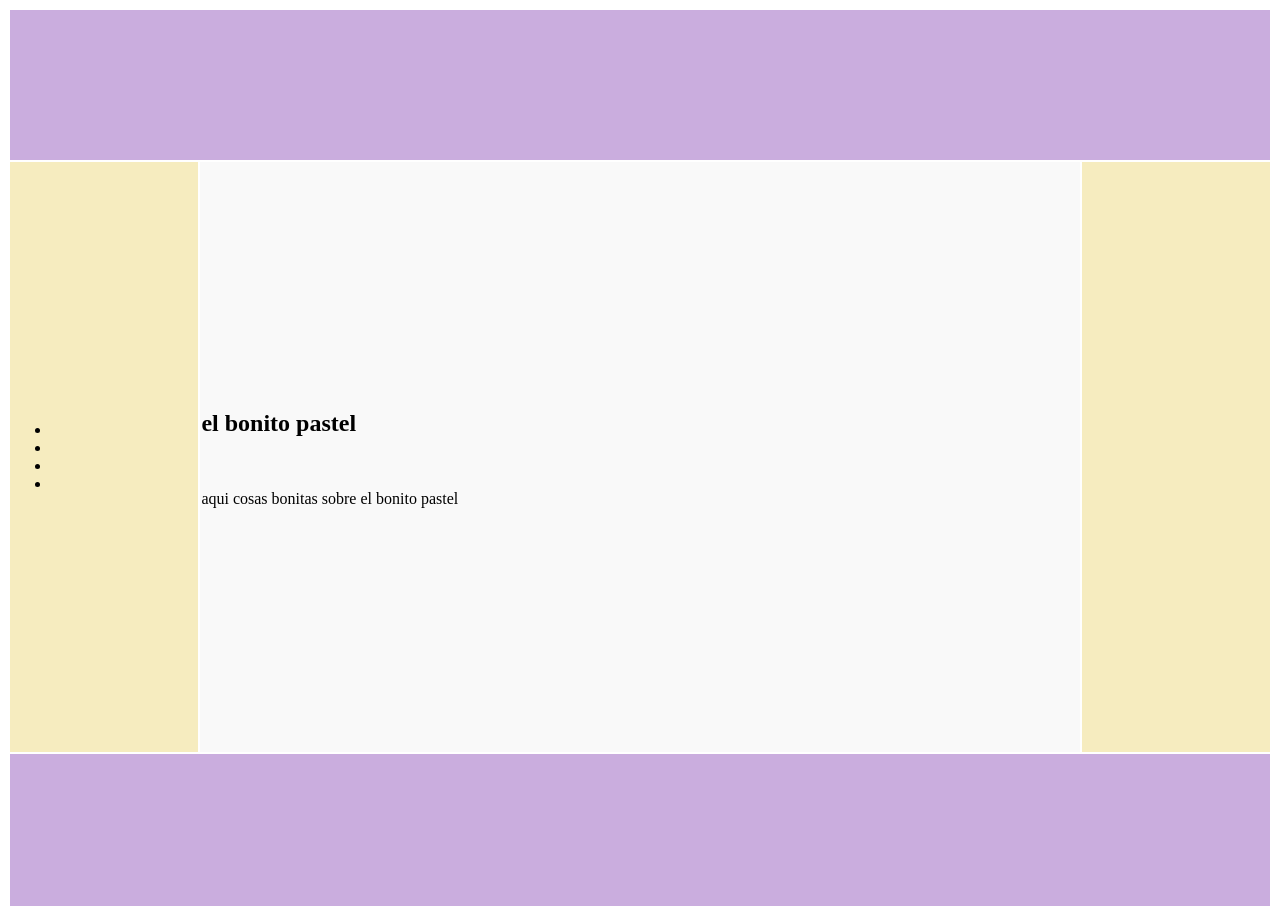
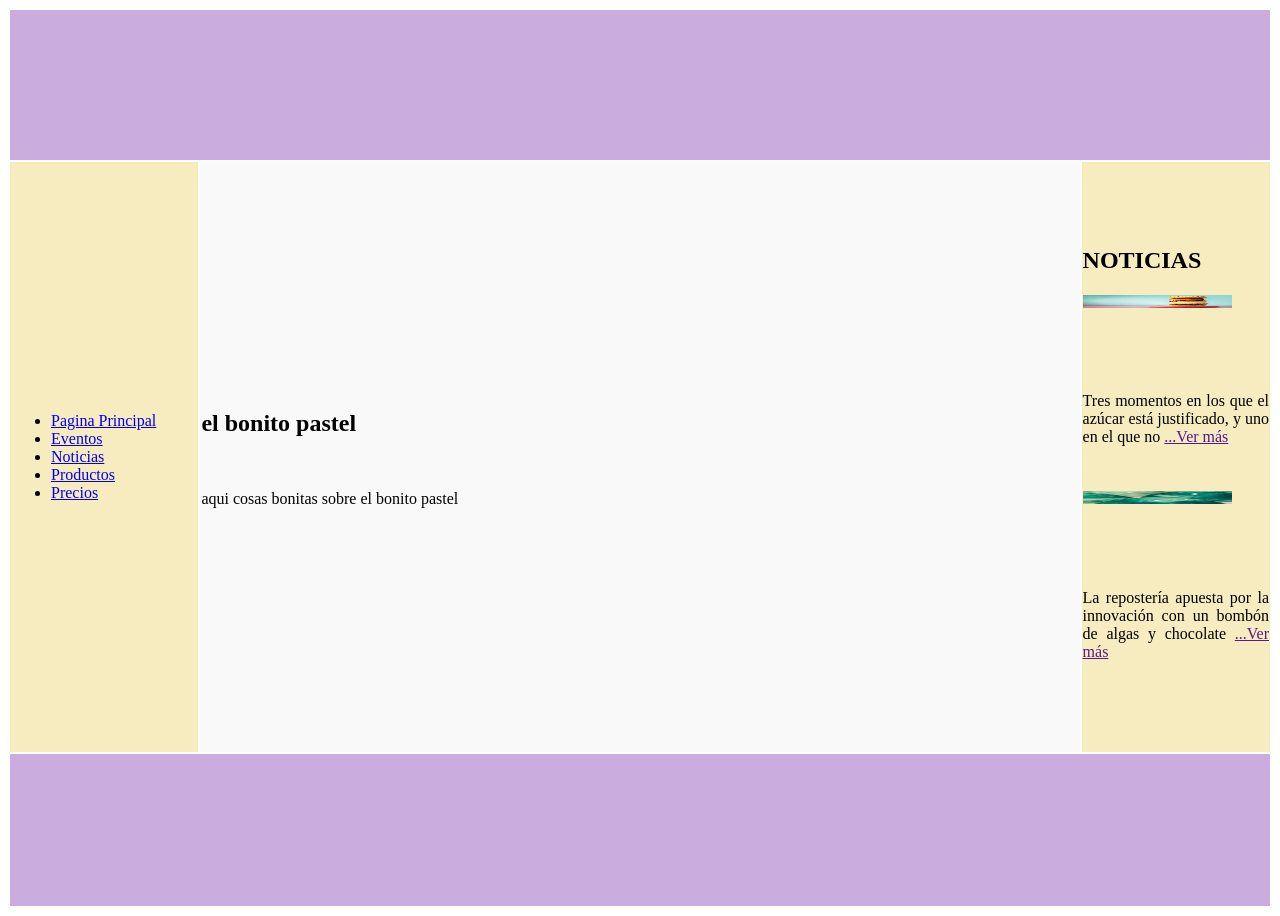
Before and after one commit to urraparra/reposteria, a plain HTML site: page index.html in a window 1280 px wide. Drawn offline with Linux system fonts and the light colour scheme.

Commit message:
noticias

```diff
--- a/aside.css
+++ b/aside.css
@@ -2,3 +2,14 @@
     width: 15%;
     background-color: #f6ecbf;
 }
+.fotosNoticiasAside{
+    text-align: center;
+    height: 15%;
+    width: 80%;
+}
+.divNoticiasAside{
+    text-align: justify;
+    width: 100%;
+    height: 15%;
+    margin-bottom: 10px;
+}
--- a/index.html
+++ b/index.html
@@ -19,10 +19,11 @@
         <tr>
             <td class="nav">
                 <ul>
-                    <li><a href="#"></a></li>
-                    <li><a href="#"></a></li>
-                    <li><a href="#"></a></li>
-                    <li><a href="#"></a></li>
+                    <li><a href="#">Pagina Principal</a></li>
+                    <li><a href="#">Eventos</a></li>
+                    <li><a href="#">Noticias</a></li>
+                    <li><a href="#">Productos</a></li>
+                    <li><a href="#">Precios</a></li>
                 </ul>
             </td>
             <td class="section"> <!--hay que mantener la estructura y veremos cuantos articles utilizamos en la section-->
@@ -34,6 +35,11 @@
                 <p>aqui cosas bonitas sobre el bonito pastel</p>
             </td></article>
             <td class="aside">
+                <h2>NOTICIAS</h2>
+                <div class="divNoticiasAside"><img class="fotosNoticiasAside" src="Fotos/Donas.jpg" alt=""></div>
+                <div class="divNoticiasAside">Tres momentos en los que el azúcar está justificado, y uno en el que no <a href="">...Ver más</a></div>
+                <div class="divNoticiasAside"><img class="fotosNoticiasAside" src="Fotos/bombonAlga.jfif" alt=""></div>
+                <div class="divNoticiasAside">La repostería apuesta por la innovación con un bombón de algas y chocolate <a href="">...Ver más</a></div>
             </td>
         </tr>
         <tr>
```
Also changed, not shown: PRECIOS.HTML (+5 -4 lines), eventos.html (+5 -4 lines), noticicas.html (+20 -10 lines), productos.html (+5 -4 lines), Fotos/Donas.jpg (added), Fotos/bombonAlga.jfif (added), stylo.css (line endings or trailing spaces).
